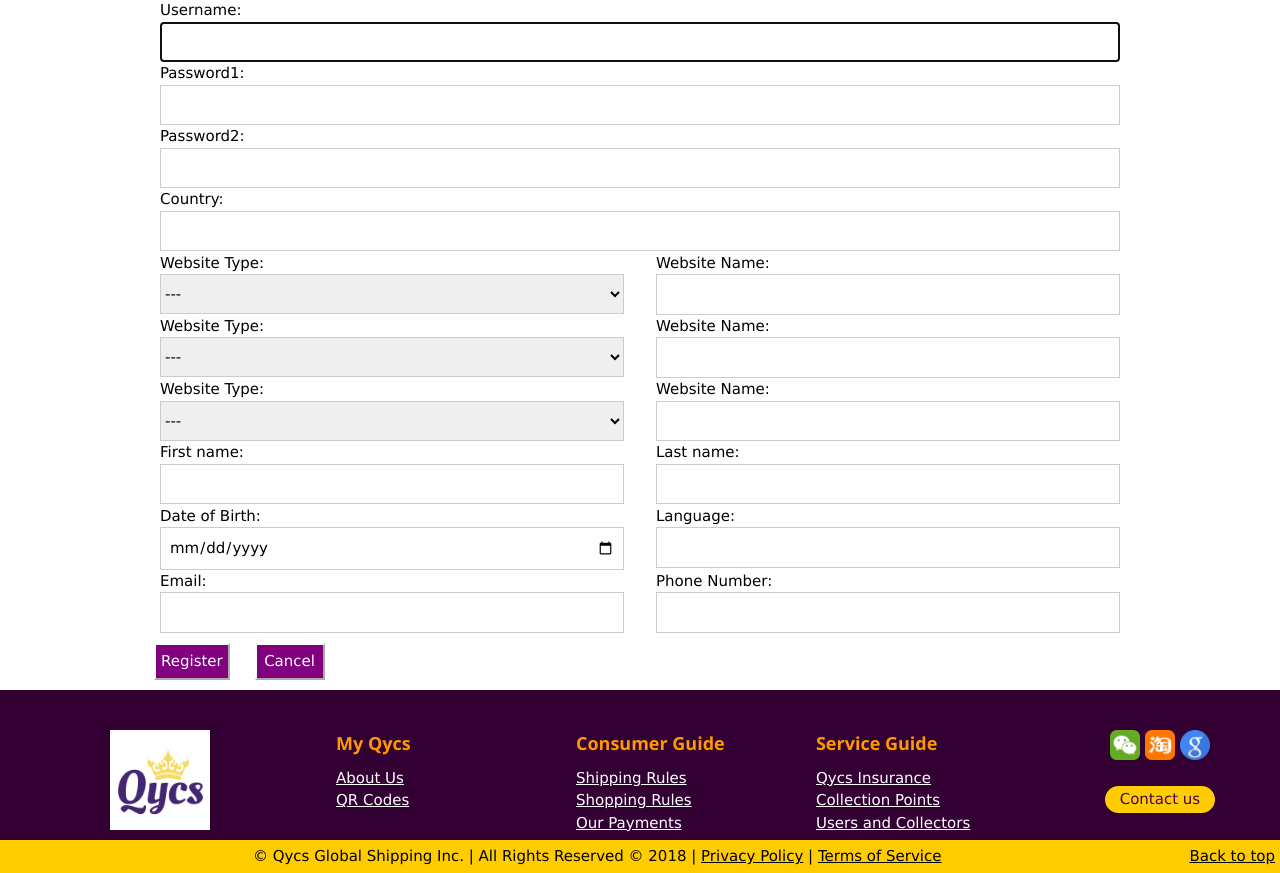
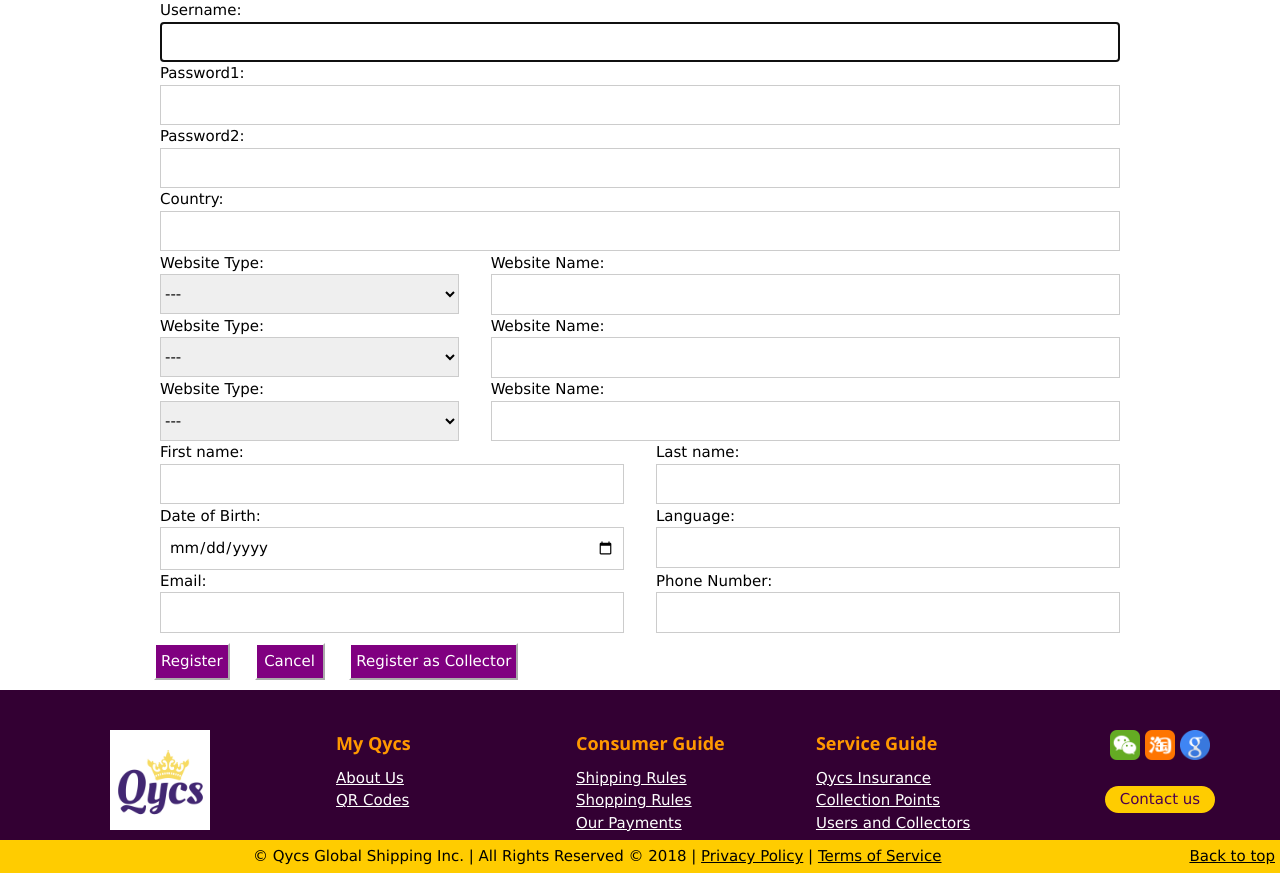
Before and after one commit to Teresa6312/qycs_web, a Django app: page /accounts/register/ in a window 1280 px wide. Shown: the part 202-1075 px from the top of the page. Run offline with Django 3.2, Linux system fonts and the light colour scheme; some libraries are stand-ins or nearby versions.

Commit message:
collecter Register Form

```diff
--- a/main/forms.py
+++ b/main/forms.py
@@ -46,6 +46,10 @@ class RegisterForm(UserCreationForm):
 		return user
 
 
+class ColResigterForm(forms.ModelForm):
+	class Meta:
+		model = CollectionPoint
+		fields = ['name', 'license', 'license_type', 'store', 'license_image','id_image', 'image']
 
 class FavoriteWebsiteForm(forms.ModelForm):
 
--- a/main/models.py
+++ b/main/models.py
@@ -122,6 +122,8 @@ class CollectionPoint(Address_Common_Info):
 	name = models.CharField(max_length = 16, unique = True, default='', verbose_name= 'Collection Point Name')
 	license = models.CharField(max_length = 32, default='',verbose_name= 'License Number')
 	license_type = models.CharField(max_length = 32, default='',verbose_name= 'License Type')
+	license_image = models.ImageField(upload_to = 'collector_license', blank = 'True')
+	id_image = models.ImageField(upload_to = 'collector_id')
 	store = models.BooleanField(default = True, verbose_name= 'Store')
 	store.boolean = True
 	status = models.BooleanField(default = False, verbose_name= 'Avaliable')
--- a/main/package_views.py
+++ b/main/package_views.py
@@ -55,7 +55,6 @@ class AddPackageView(FormView):
 			data['itemset'] = ItemFormset(self.request.POST)
 		else:
 			data['itemset'] = ItemFormset()
-
 		return data
 
 	def form_valid(self, form):
@@ -159,12 +158,8 @@ Create Co-shipping Package
 '''
 #-----------------------------------------------------------------------------------------
 
-
-
-
 class AddCoShipping(TemplateView):
 	template_name = 'main/coshipping.html'
-
 
 	def get(self, request, selected_col):
 		form = CoShippingForm()
--- a/main/templates/main/register.html
+++ b/main/templates/main/register.html
@@ -29,18 +29,18 @@
 
 			<div class='w3-row w3-container'>
 				<label for="id_username">Username:</label> <input type="text" name="username" class="w3-input w3-border" autofocus id="id_username" />
-				<label for="id_password1">Password1:</label> <input type="text" name="password1" class="w3-input w3-border" required id="id_password1" />
-				<label for="id_password2">Password2:</label> <input type="text" name="password2" class="w3-input w3-border" required id="id_password2" />
+				<label for="id_password1">Password1:</label> <input type="password" name="password1" class="w3-input w3-border" required id="id_password1" />
+				<label for="id_password2">Password2:</label> <input type="password" name="password2" class="w3-input w3-border" required id="id_password2" />
 				<label for="id_country">Country:</label> <input type="text" name="country" class="w3-input w3-border" id="id_country" />
 			</div>
 			{{ webformset.management_form }}
 		 	{% for subform in webformset%}
 		 	<div class='w3-row'>
-			 	<div class='w3-half w3-container'>
+			 	<div class='w3-third w3-container'>
 				 	Website Type:
 				 	{{subform.web_type}}
 				</div>
-			 	<div class='w3-half w3-container'>
+			 	<div class='w3-rest w3-container'>
 			 		Website Name:
 			 		{{subform.web_name}}
 			 	</div>
@@ -71,8 +71,9 @@
 				</div>
 			</div>
 			<input type = "submit" value = "Register">  <button class="btn" type="submit" name="cancel" value="Cancel" >Cancel</button>
+			<button class="btn" type="submit" name="colregister" value="colregister" >Register as Collector</button>
 		</form>
 	{% endif %}
-
+{% block col_form%}{% endblock %}
 </div>
 {% endblock %}
--- a/main/urls.py
+++ b/main/urls.py
@@ -12,6 +12,8 @@ urlpatterns = [
 # open for everyone
     path('', views.HomeView.as_view(), name='home'),
     path('accounts/register/', views.RegisterView.as_view(), name = 'register'),
+    path('accounts/colregister/', views.ColRegisterView.as_view(), name = 'colregister'),
+
     path('accounts/login/', auth_views.LoginView.as_view(template_name='main/login_new.html'), name = 'login'),
     # path('accounts/login/', views.LoginView.as_view, name = 'login'),
 
--- a/main/views.py
+++ b/main/views.py
@@ -4,7 +4,8 @@ from .models import (
 	)
 from .forms import (
 	RegisterForm, ProfileUpdateForm, AddressForm, ItemFormset, PackageForm, UserProfileForm,
-	CoShippingForm, DirectShippingForm, ImageFormset, CoReceiverForm, ImageForm, WebFormSet
+	CoShippingForm, DirectShippingForm, ImageFormset, CoReceiverForm, ImageForm, WebFormSet,
+	ColResigterForm
 	)
 from django.db import transaction
 from django.contrib import messages
@@ -60,10 +61,42 @@ class RegisterView(TemplateView):
 				profile.country = profileform.cleaned_data['country']
 				profile.language = profileform.cleaned_data['language']
 				profile.save()
+			if "colregister" in request.POST:
+				return redirect(reverse('colregister'))
+			else:
+				return redirect(request, reverse('account'))
+		else:
+			return render(request, self.template_name, {'form': form})
+
+
+class ColRegisterView(TemplateView):
+	template_name = 'main/colregister.html'
+
+	def get(self, request):
+		colform = ColResigterForm()
+		return render(request, self.template_name, {
+		 'colform': colform,
+		 })
+
+	def post(self, request):
+		colform = ColResigterForm(request.POST)
+
+		if colform.is_valid():
+			user = User.objects.get(user = request.user)
+			collector = CollectionPoint.objects.get(collector = user)
+			collector.name = colform.cleaned_data['name']
+			collector.license = colform.cleaned_data['license']
+			collector.license_type = colform.cleaned_data['license_type']
+			collector.store = colform.cleaned_data['store']
+			# save image then save instance
+			# collector.id_image
+			# collector.license_image
+			# collector.image
+			# collector.save()
 
 			return redirect(request, reverse('account'))
 		else:
-			return render(request, self.template_name, {'form': form})
+			return render(request, self.template_name, {'colform': colform})
 
 
 class AccountView(TemplateView):
```
Also changed, not shown: main/templates/main/colregister.html (added, +15 -0 lines), db.sqlite3.
